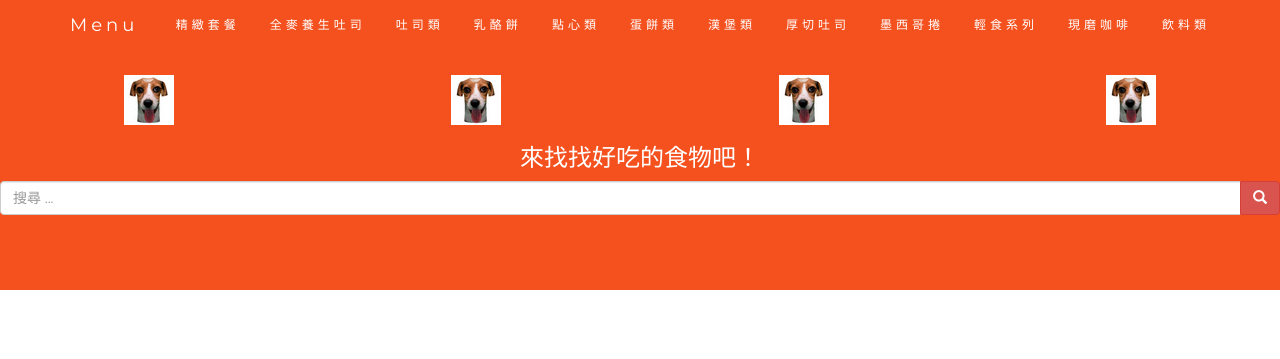
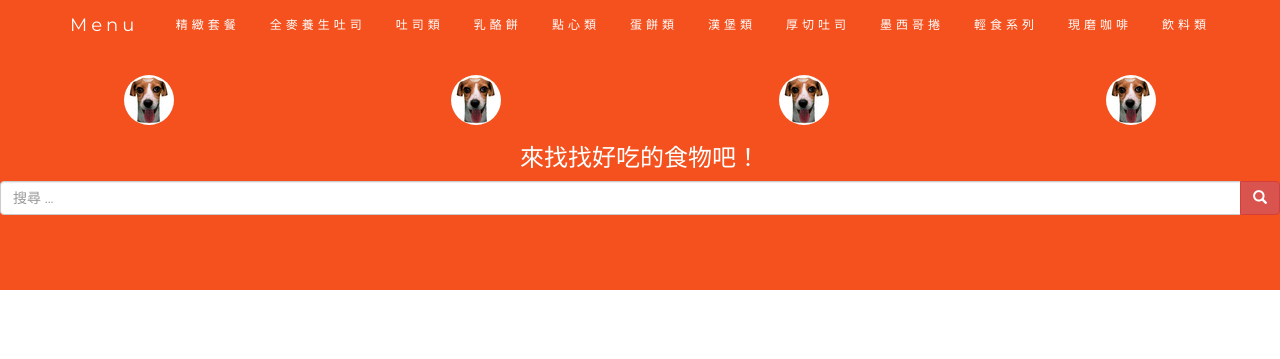
Before and after one commit to TanSita/TanSita.github.io, a plain HTML site: page Menu/home.html in a window 1280 px wide. Shown: the top 359 px of the page. Drawn offline with nearby package versions, Linux system fonts and the light colour scheme; some packages are replaced by stand-ins of ours.

Commit message:
Do something xD

```diff
--- a/Menu/home.html
+++ b/Menu/home.html
@@ -335,16 +335,16 @@
 <div class="jumbotron text-center">
     <div class="row">
         <div class="col-sm-3 col-xs-3">
-            <img src="img/dog.jpg">
+            <img src="img/dog.jpg" class="img-circle">
         </div>
         <div class="col-sm-3 col-xs-3">
-            <img src="img/dog.jpg">
+            <img src="img/dog.jpg" class="img-circle">
         </div>
         <div class="col-sm-3 col-xs-3">
-            <img src="img/dog.jpg">
+            <img src="img/dog.jpg" class="img-circle">
         </div>
         <div class="col-sm-3 col-xs-3">
-            <img src="img/dog.jpg">
+            <img src="img/dog.jpg" class="img-circle">
         </div>
     </div>
     <h3>來找找好吃的食物吧！</h3>
```
